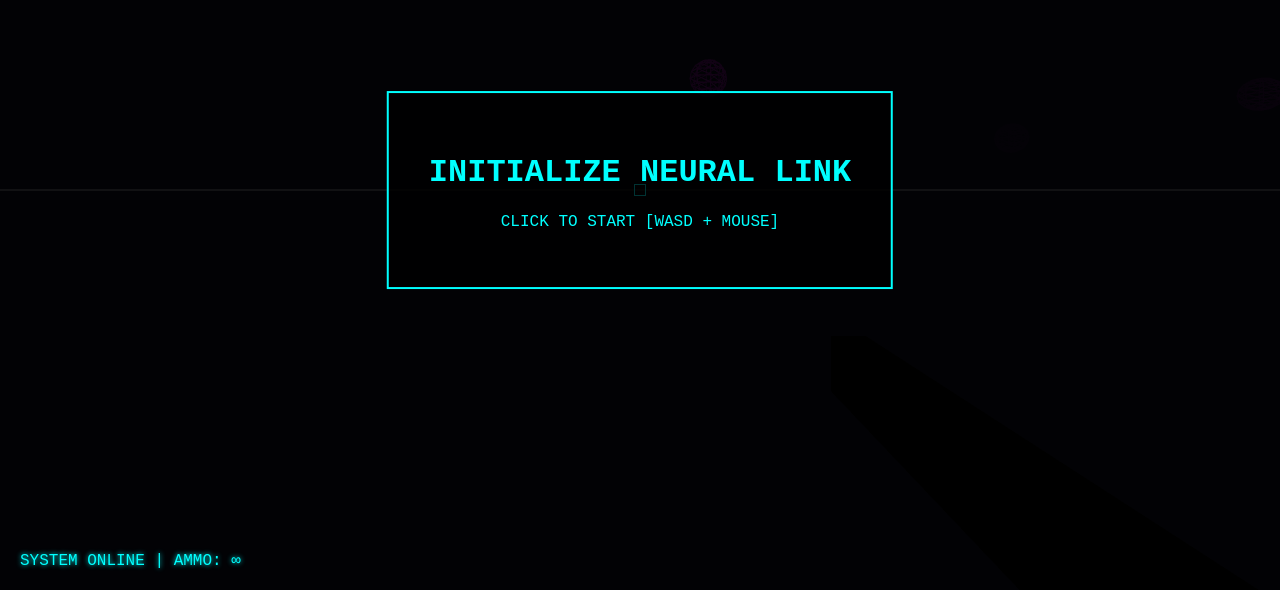
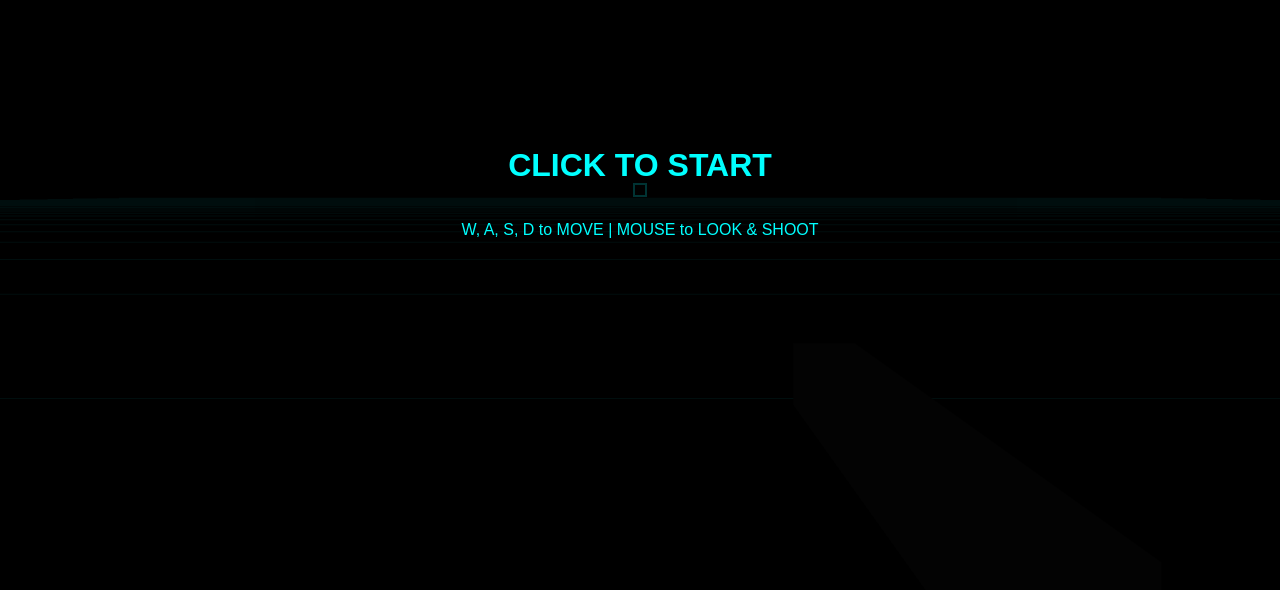
Before and after one commit to 7ANK-store/Game, a plain HTML site: page index.html in a window 1280 px wide. Shown: the part 210-800 px from the top of the page. Drawn offline with nearby package versions, Linux system fonts and the light colour scheme; animation ran at ten frames a second.

Commit message:
Update index.html

```diff
--- a/index.html
+++ b/index.html
@@ -1,18 +1,19 @@
 <!DOCTYPE html>
 <html lang="en">
 <head>
-    <meta charset="UTF-8"><title>CYBER-STRIKE 3D</title>
+    <meta charset="UTF-8"><title>FIXED 3D SHOOTER</title>
     <style>
-        body { margin: 0; overflow: hidden; background: #000; font-family: 'Courier New', Courier, monospace; }
-        #crosshair { position: absolute; top: 50%; left: 50%; width: 10px; height: 10px; border: 1px solid #0ff; transform: translate(-50%, -50%); pointer-events: none; }
-        #ui { position: absolute; bottom: 20px; left: 20px; color: #0ff; text-shadow: 0 0 5px #0ff; }
-        #instructions { position: absolute; top: 50%; left: 50%; transform: translate(-50%, -50%); color: #0ff; text-align: center; background: rgba(0,0,0,0.8); padding: 40px; border: 2px solid #0ff; cursor: pointer; }
+        body { margin: 0; overflow: hidden; background: #020205; font-family: sans-serif; }
+        #crosshair { position: absolute; top: 50%; left: 50%; width: 10px; height: 10px; border: 2px solid #0ff; transform: translate(-50%, -50%); pointer-events: none; }
+        #instructions { position: absolute; top: 0; left: 0; width: 100%; height: 100%; display: flex; flex-direction: column; justify-content: center; align-items: center; color: #0ff; background: rgba(0,0,0,0.8); cursor: pointer; z-index: 10; }
     </style>
 </head>
 <body>
     <div id="crosshair"></div>
-    <div id="ui">SYSTEM ONLINE | AMMO: ∞</div>
-    <div id="instructions"><h1>INITIALIZE NEURAL LINK</h1><p>CLICK TO START [WASD + MOUSE]</p></div>
+    <div id="instructions">
+        <h1>CLICK TO START</h1>
+        <p>W, A, S, D to MOVE | MOUSE to LOOK & SHOOT</p>
+    </div>
 
     <script type="importmap">
         { "imports": { "three": "https://unpkg.com/three@0.160.0/build/three.module.js", "three/addons/": "https://unpkg.com/three@0.160.0/examples/jsm/" } }
@@ -22,89 +23,103 @@
         import * as THREE from 'three';
         import { PointerLockControls } from 'three/addons/controls/PointerLockControls.js';
 
-        // 1. CYBER WORLD SETUP
+        // --- 1. SCENE & CAMERA ---
         const scene = new THREE.Scene();
-        scene.background = new THREE.Color(0x020205);
-        scene.fog = new THREE.FogExp2(0x020205, 0.15); // Add thick fog
+        const camera = new THREE.PerspectiveCamera(75, window.innerWidth / window.innerHeight, 0.1, 1000);
 
-        const camera = new THREE.PerspectiveCamera(75, window.innerWidth / window.innerHeight, 0.1, 1000);
+        // IMPORTANT: Set player height so you aren't in the floor
+        camera.position.y = 1.6;
+
         const renderer = new THREE.WebGLRenderer({ antialias: true });
         renderer.setSize(window.innerWidth, window.innerHeight);
         document.body.appendChild(renderer.domElement);
 
-        // 2. THE GUN (Laser Rifle)
-        const gunGroup = new THREE.Group();
-        const body = new THREE.Mesh(new THREE.BoxGeometry(0.05, 0.08, 0.5), new THREE.MeshStandardMaterial({ color: 0x111111 }));
-        const glow = new THREE.Mesh(new THREE.BoxGeometry(0.01, 0.02, 0.4), new THREE.MeshBasicMaterial({ color: 0x00ffff }));
-        glow.position.z = -0.05;
-        gunGroup.add(body, glow);
-        gunGroup.position.set(0.3, -0.25, -0.5);
-        camera.add(gunGroup);
+        // --- 2. LIGHTING ---
+        const light = new THREE.AmbientLight(0xffffff, 0.5);
+        scene.add(light);
+
+        // --- 3. THE FLOOR (Visual Grid) ---
+        // This makes it obvious when you are moving
+        const grid = new THREE.GridHelper(200, 50, 0x00ffff, 0x004444);
+        scene.add(grid);
+
+        // --- 4. THE GUN ---
+        const gun = new THREE.Mesh(
+            new THREE.BoxGeometry(0.1, 0.1, 0.5),
+            new THREE.MeshStandardMaterial({ color: 0x333333 })
+        );
+        gun.position.set(0.3, -0.3, -0.6);
+        camera.add(gun);
         scene.add(camera);
 
-        // 3. NEON GRID FLOOR
-        const grid = new THREE.GridHelper(200, 100, 0x00ffff, 0x222222);
-        scene.add(grid);
+        // --- 5. MOVEMENT CONTROLS ---
+        const controls = new PointerLockControls(camera, document.body);
+        const instructions = document.getElementById('instructions');
 
-        // 4. FLOATING DRONE TARGETS
-        const drones = [];
-        for(let i=0; i<20; i++) {
-            const drone = new THREE.Mesh(
-                new THREE.SphereGeometry(0.4, 8, 8),
-                new THREE.MeshBasicMaterial({ color: 0xff00ff, wireframe: true })
-            );
-            drone.position.set(Math.random()*40-20, 1 + Math.random()*3, Math.random()*-40-10);
-            scene.add(drone);
-            drones.push(drone);
-        }
+        instructions.addEventListener('click', () => {
+            controls.lock();
+        });
 
-        // 5. MOVEMENT & SHOOTING LOGIC
-        const controls = new PointerLockControls(camera, document.body);
-        document.getElementById('instructions').addEventListener('click', () => controls.lock());
-        controls.addEventListener('lock', () => document.getElementById('instructions').style.display = 'none');
-        controls.addEventListener('unlock', () => document.getElementById('instructions').style.display = 'block');
+        controls.addEventListener('lock', () => instructions.style.display = 'none');
+        controls.addEventListener('unlock', () => instructions.style.display = 'flex');
 
         let moveFwd = false, moveBwd = false, moveL = false, moveR = false;
-        document.addEventListener('keydown', (e) => { if(e.code=='KeyW') moveFwd=true; if(e.code=='KeyS') moveBwd=true; if(e.code=='KeyA') moveL=true; if(e.code=='KeyD') moveR=true; });
-        document.addEventListener('keyup', (e) => { if(e.code=='KeyW') moveFwd=false; if(e.code=='KeyS') moveBwd=false; if(e.code=='KeyA') moveL=false; if(e.code=='KeyD') moveR=false; });
 
-        const raycaster = new THREE.Raycaster();
+        const onKeyDown = (e) => {
+            if (e.code === 'KeyW') moveFwd = true;
+            if (e.code === 'KeyS') moveBwd = true;
+            if (e.code === 'KeyA') moveL = true;
+            if (e.code === 'KeyD') moveR = true;
+        };
+        const onKeyUp = (e) => {
+            if (e.code === 'KeyW') moveFwd = false;
+            if (e.code === 'KeyS') moveBwd = false;
+            if (e.code === 'KeyA') moveL = false;
+            if (e.code === 'KeyD') moveR = false;
+        };
+
+        document.addEventListener('keydown', onKeyDown);
+        document.addEventListener('keyup', onKeyUp);
+
+        // --- 6. SHOOTING ---
         window.addEventListener('mousedown', () => {
-            if(!controls.isLocked) return;
-
-            // Visual Recoil
-            gunGroup.position.z += 0.05;
-
-            raycaster.setFromCamera(new THREE.Vector2(0,0), camera);
-            const hits = raycaster.intersectObjects(drones);
-            if(hits.length > 0) {
-                hits[0].object.scale.set(0,0,0); // Vaporize target
+            if (controls.isLocked) {
+                console.log("Pew!");
+                // Add a kickback effect
+                gun.position.z += 0.1;
             }
         });
 
-        // 6. GAME LOOP
+        // --- 7. ANIMATION LOOP ---
         const clock = new THREE.Clock();
+
         function animate() {
             requestAnimationFrame(animate);
-            const delta = clock.getDelta();
 
-            if(controls.isLocked) {
-                const speed = 5;
-                if(moveFwd) controls.moveForward(speed * delta);
-                if(moveBwd) controls.moveForward(-speed * delta);
-                if(moveL) controls.moveRight(-speed * delta);
-                if(moveR) controls.moveRight(speed * delta);
+            if (controls.isLocked) {
+                const delta = clock.getDelta();
+                const moveSpeed = 10.0; // Speed of the player
 
-                // Smooth recoil recovery
-                gunGroup.position.z += ( -0.5 - gunGroup.position.z ) * 0.1;
+                if (moveFwd) controls.moveForward(moveSpeed * delta);
+                if (moveBwd) controls.moveForward(-moveSpeed * delta);
+                if (moveR) controls.moveRight(moveSpeed * delta);
+                if (moveL) controls.moveRight(-moveSpeed * delta);
+
+                // Smooth gun recoil return
+                gun.position.z += (-0.6 - gun.position.z) * 0.1;
             }
-
-            // Make drones bob up and down
-            drones.forEach(d => d.position.y += Math.sin(Date.now() * 0.002) * 0.005);
 
             renderer.render(scene, camera);
         }
+
         animate();
+
+        // Handle window resizing
+        window.addEventListener('resize', () => {
+            camera.aspect = window.innerWidth / window.innerHeight;
+            camera.updateProjectionMatrix();
+            renderer.setSize(window.innerWidth, window.innerHeight);
+        });
     </script>
 </body>
 </html>
```
